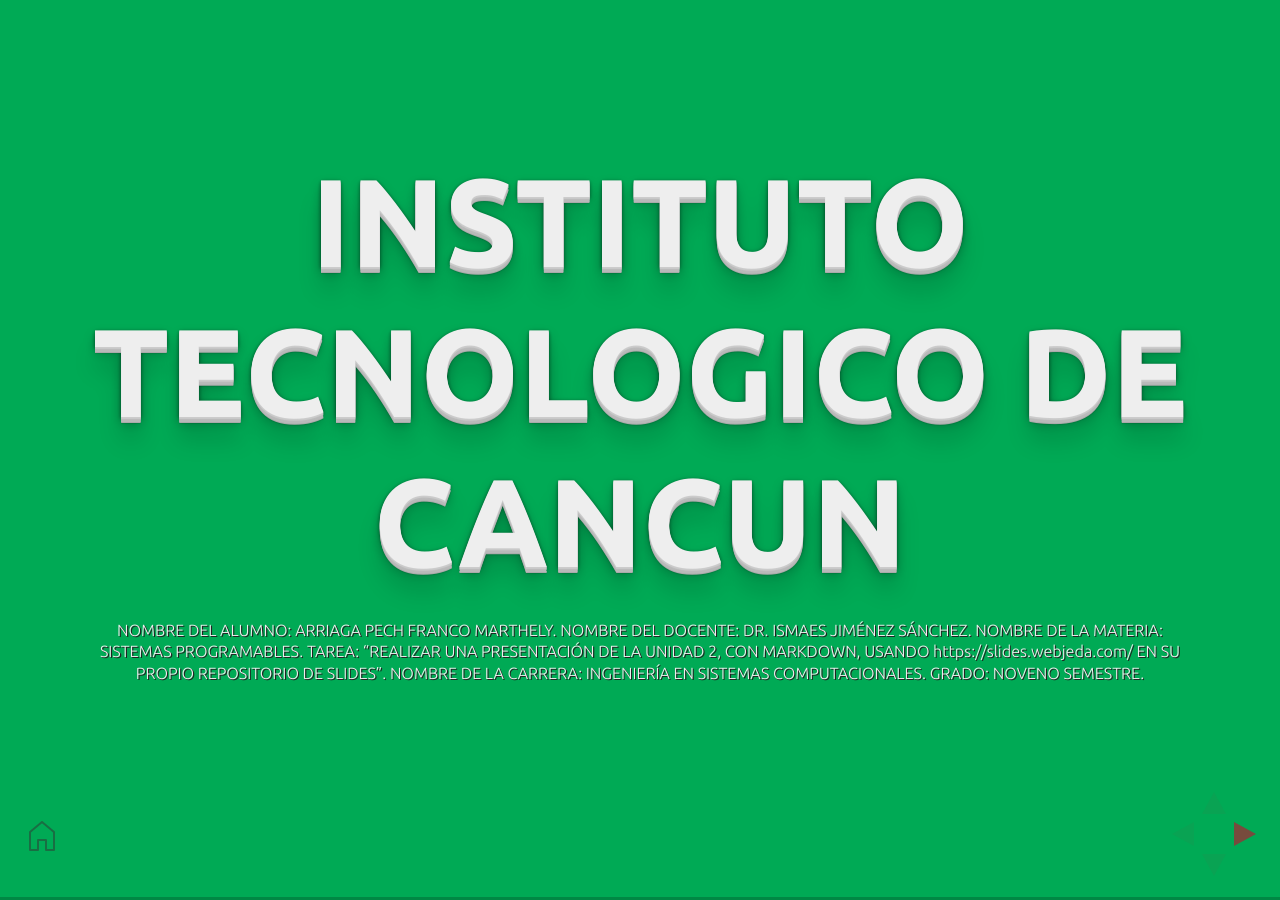
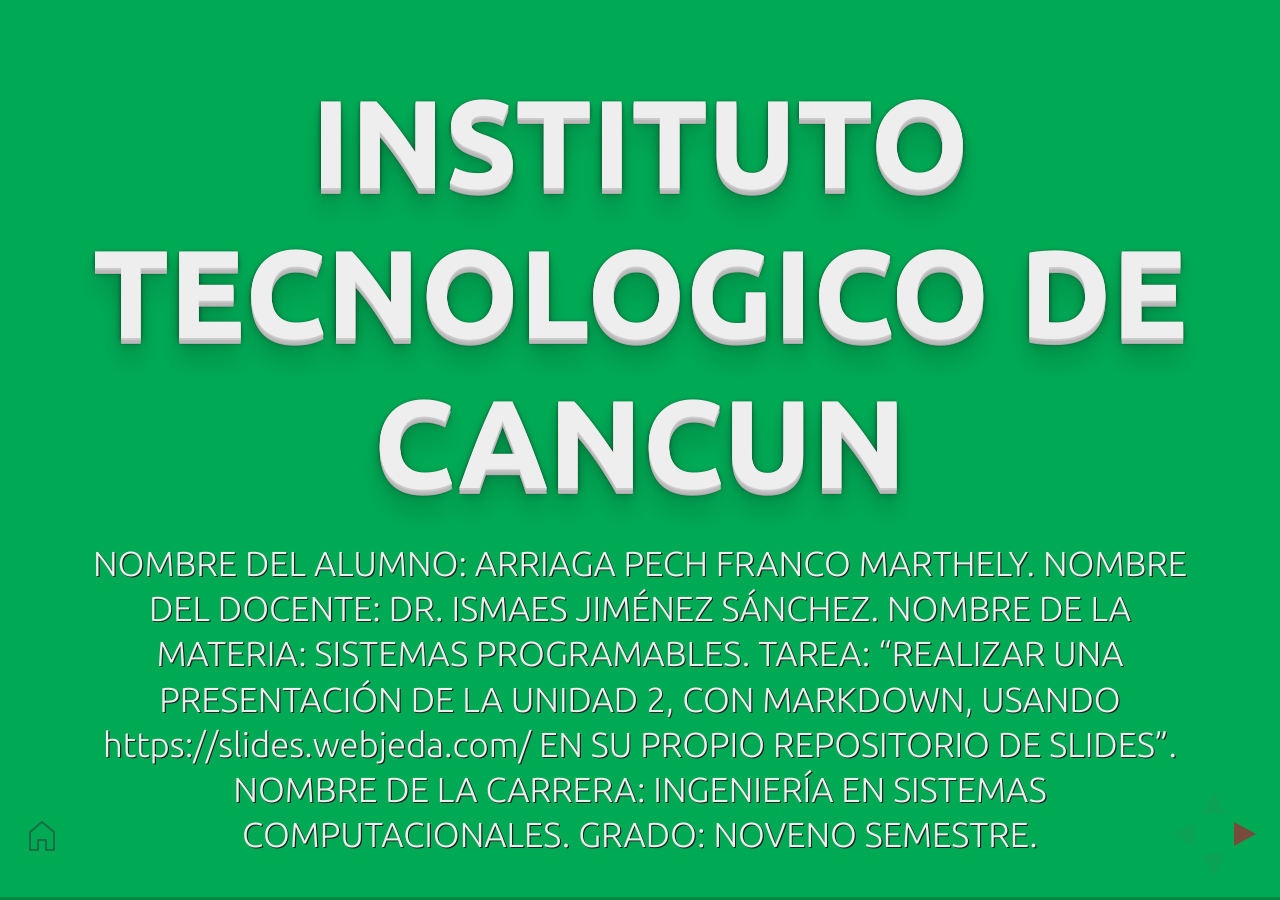
Before and after one commit to francoarriaga/tarea994, a Jekyll site: the page built from _posts/2016-07-01-presentation-1.md, in a window 1280 px wide. Built offline with Jekyll 4.4.1, drawn with Linux system fonts in a browser that asks for light colours.

Commit message:
Update 2016-07-01-presentation-1.md

```diff
--- a/_posts/2016-07-01-presentation-1.md
+++ b/_posts/2016-07-01-presentation-1.md
@@ -6,7 +6,7 @@ background: '#0a5'
 slides:
  - title: INSTITUTO TECNOLOGICO DE CANCUN
    slide-data: |
-     <p style="font-size: 14px;">
+     <p style="font-size: 30px;">
      NOMBRE DEL ALUMNO: ARRIAGA PECH FRANCO MARTHELY.
      NOMBRE DEL DOCENTE: DR. ISMAES JIMÉNEZ SÁNCHEZ.
      NOMBRE DE LA MATERIA: SISTEMAS PROGRAMABLES.
```
